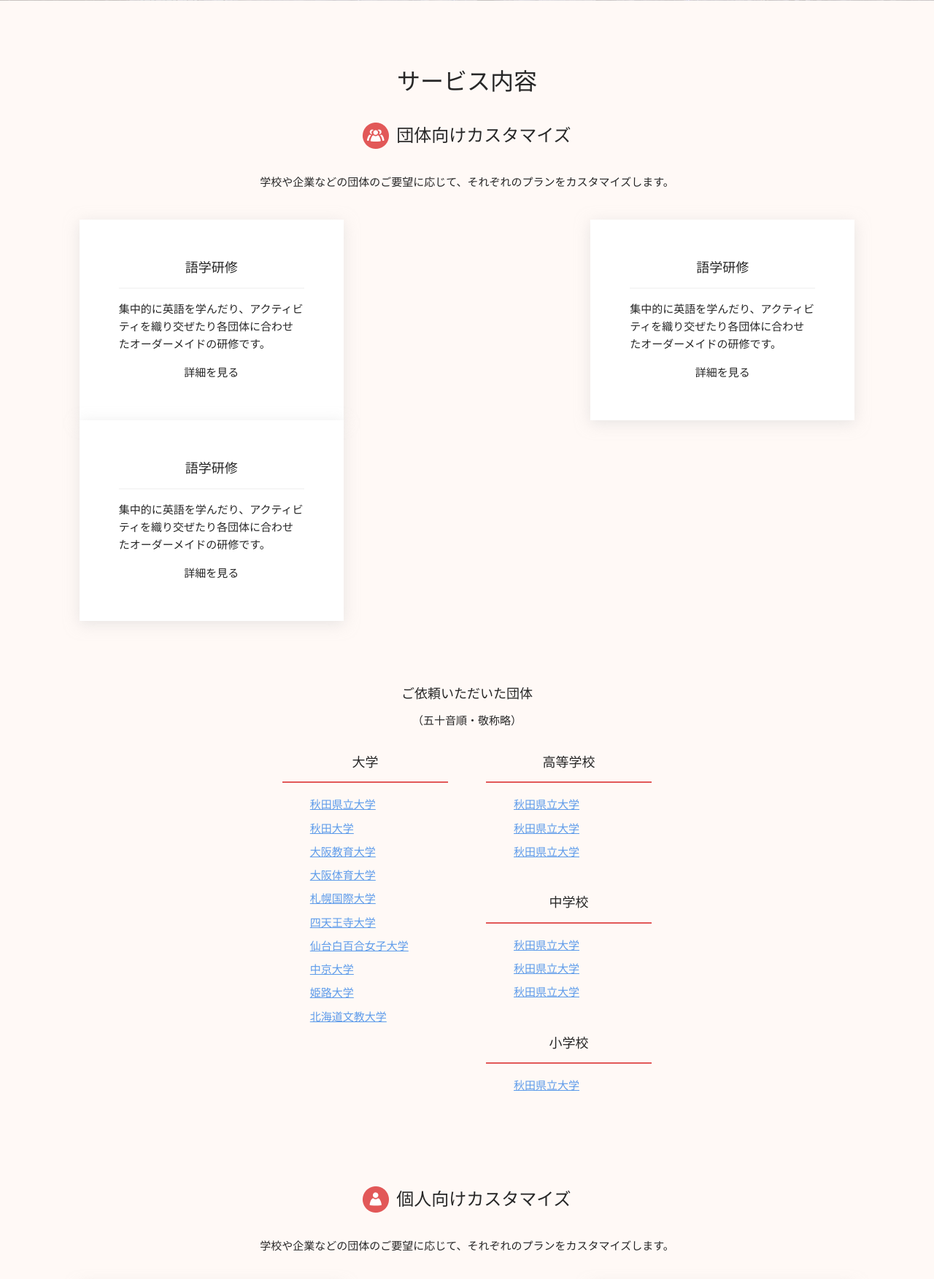
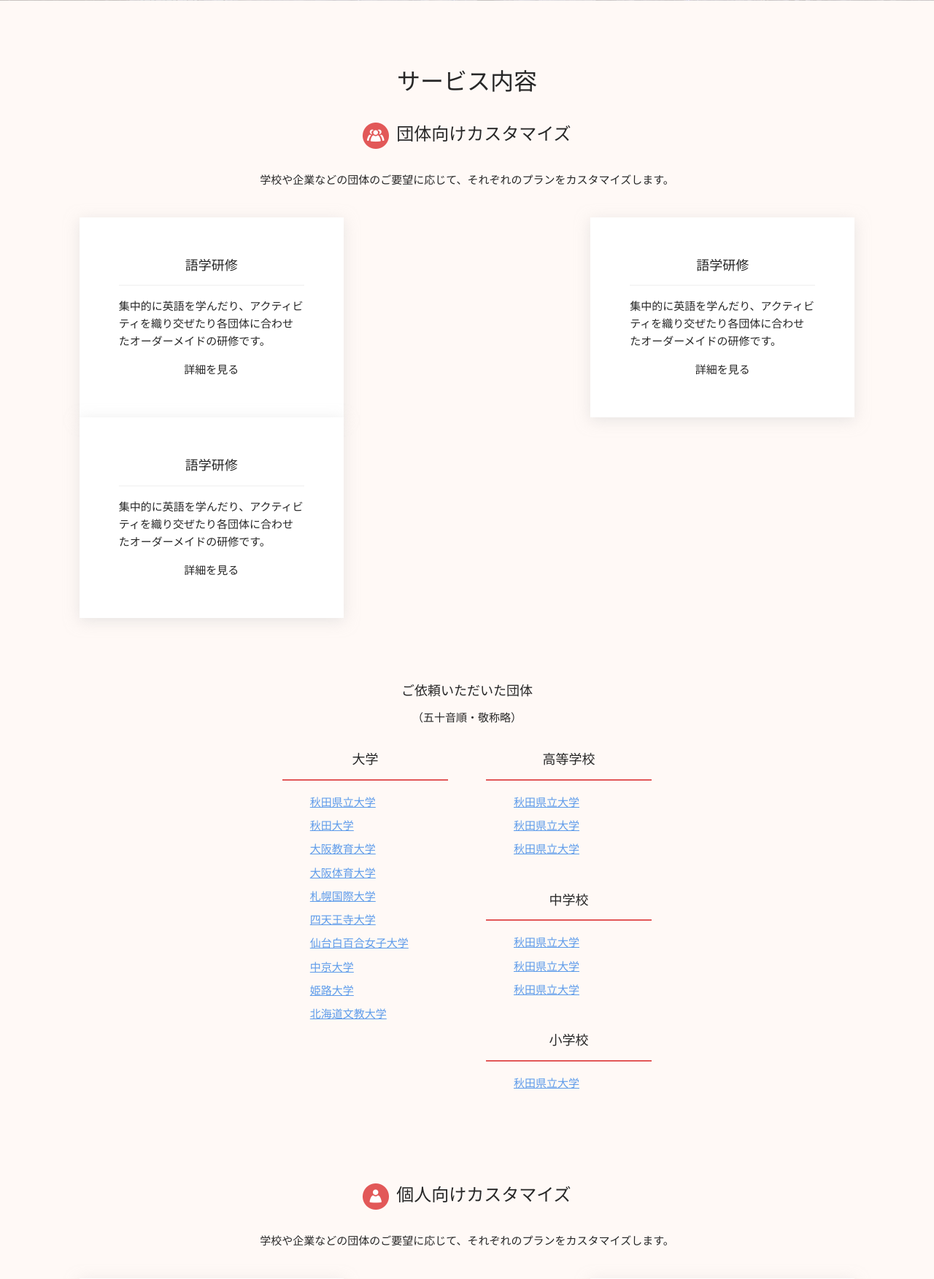
Before and after one commit to k8732yamazaki/Kaori, a PHP site: page / in a window 1280 px wide. Shown: the part 399-2152 px from the top of the page at 73% size. Run offline with PHP 8.4, Linux system fonts and the light colour scheme; some libraries are stand-ins or nearby versions.

Commit message:
Adjust styles for #service h3

```diff
--- a/css/style.css
+++ b/css/style.css
@@ -121,16 +121,21 @@ nav li {
 }
 
 #service h3::before {
-    vertical-align: middle;
+    content: "";
+    display: inline-block;
+    background-size: contain;
+    width: 36px;
+    height: 36px;
+    vertical-align: top;
     margin: 0 10px 0 0;
 }
 
 #service .ttl_group::before {
-    content: url(../images/icon_group.png);
+    background-image: url(../images/icon_group.png);
 }
 
 #service .ttl_individual::before {
-    content: url(../images/icon_individual.png);
+    background-image: url(../images/icon_individual.png);
 }
 
 #service .card {
```
Also changed, not shown: images/icon_group.png, images/icon_individual.png.
